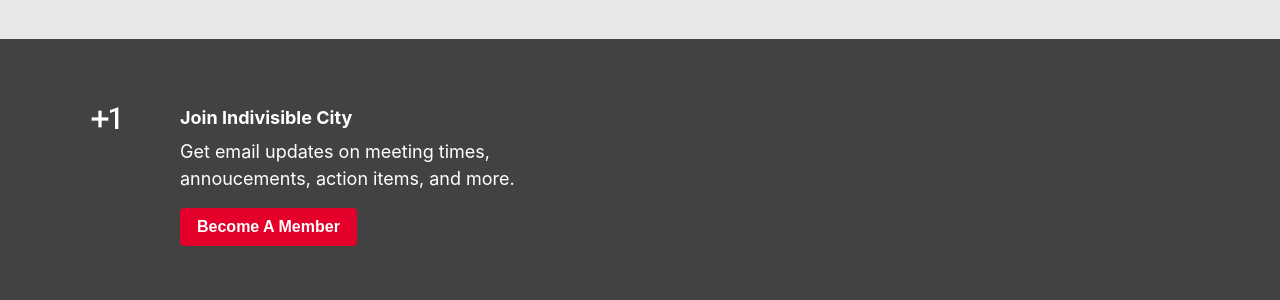
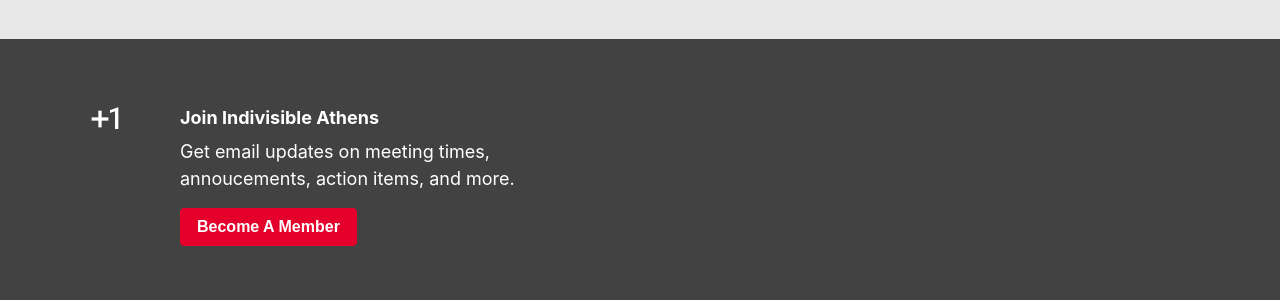
Before and after one commit to IndivisibleTemplate/BasicTemplate, a Jekyll site: the page built from index.html, in a window 1280 px wide and 900 px high, scrolled down 1867 px. Shown: the part 311-611 px from the top of the window. Built offline with Jekyll 4.4.1, drawn with Linux system fonts in a browser that asks for light colours; nearby versions of some CDN libraries; the list of posts is cut into pages by our own code; comment, search, counter and statistics services are not loaded; some of the changed text lies outside the part shown.

Commit message:
Updated Config

```diff
--- a/_config.yml
+++ b/_config.yml
@@ -1,5 +1,5 @@
 ---
-title: Indivisible City
+title: Indivisible Athens
 timezone: UTC
 collections:
   posts:
@@ -65,7 +65,7 @@
 twitter_username:
 facebook_username:
 background-image: "/uploads/31773994174_c2e5706218_k.jpg"
-member-count: '100'
+member-count: 100
 footer-title: Spread the word. Help build a movement.
 markdown: kramdown
 gems:
```
